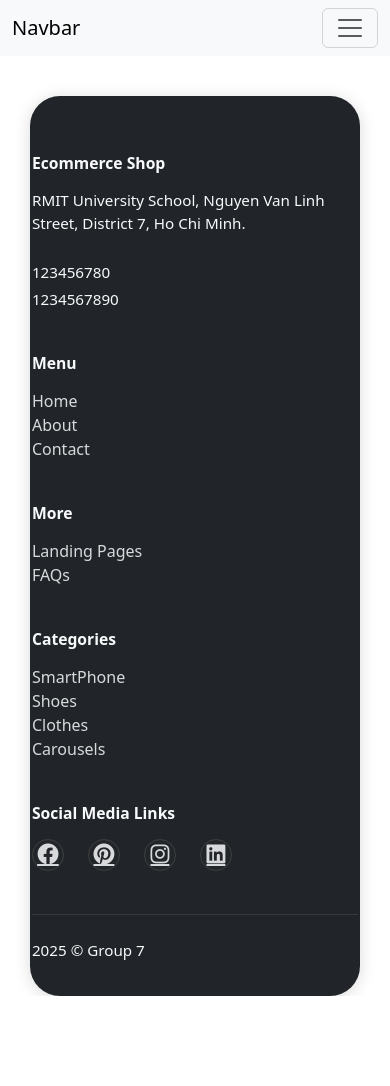
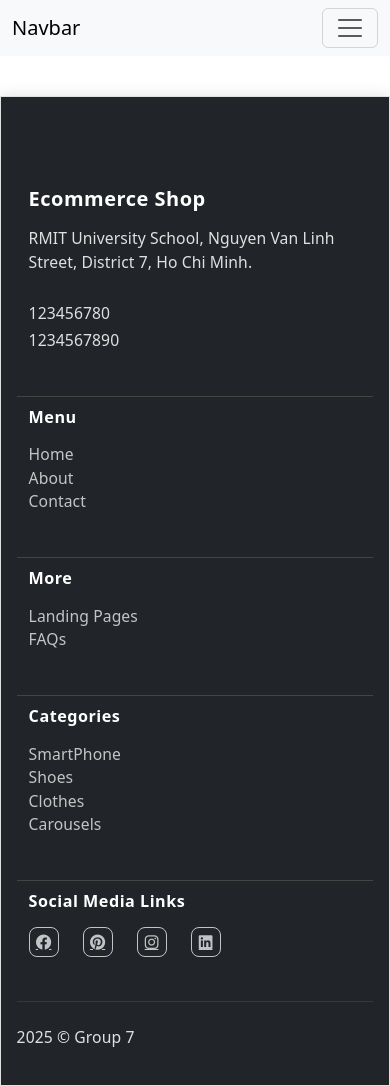
Before and after one commit to Vong1207/Group-Project-Fullstack, a React (Vite) app in the folder client/: page / in a window 390 px wide. Before the commit the page ends 996 px from the top, so only its background shows below. Built offline with nearby package versions, Linux system fonts and the light colour scheme.

Commit message:
fix Footer

```diff
--- a/client/package.json
+++ b/client/package.json
@@ -10,6 +10,7 @@
     "preview": "vite preview"
   },
   "dependencies": {
+    "bootstrap": "^5.3.7",
     "react": "^19.1.1",
     "react-dom": "^19.1.1",
     "react-router-dom": "^7.8.0"
--- a/client/src/pages/partials/Footer.css
+++ b/client/src/pages/partials/Footer.css
@@ -1,23 +1,62 @@
+/* Heading phụ cho mobile */
+.footer-title-sub {
+  font-size: 1.08rem;
+  font-weight: 600;
+  margin-bottom: 0.7rem;
+}
+
+@media (max-width: 767.98px) {
+  .footer-title-main {
+    font-size: 1.25rem;
+    font-weight: 800;
+    margin-bottom: 1rem;
+  }
+  .footer-title-sub {
+    font-size: 1.01rem;
+    font-weight: 600;
+    margin-bottom: 0.6rem;
+  }
+  .footer-col-sub {
+    border-top: 1px solid #444;
+    padding-top: 0.7rem;
+  }
+  .footer-col-sub:first-child {
+    border-top: none;
+    padding-top: 0;
+  }
+}
 
 footer.footer {
   background: #232629;
   color: #fff;
   font-size: 1rem;
   box-shadow: 0 2px 16px rgba(0,0,0,0.15);
-  border-radius: 30px;
+  border-radius: 0;
   margin-top: 40px;
-  margin-inline: 30px;
+  margin-inline: 0;
+  width: 100vw;
+  position: relative;
+  left: 0;
+  right: 0;
+  transform: none;
 }
 
 footer .container {
   max-width: 1200px;
-  padding: 30px 100px;
+  /* padding: 48px 60px 24px 60px; */
 }
 
 footer h5 {
-  font-weight: 700;
+  font-weight: 600;
   margin-bottom: 1rem;
-  font-size: 1.25rem;
+  font-size: 1.15rem;
+}
+
+footer .footer-title-main {
+  font-size: 1.5rem;
+  font-weight: 800;
+  letter-spacing: 0.5px;
+  margin-bottom: 1.2rem;
 }
 
 footer ul {
@@ -67,7 +106,7 @@ footer hr {
 
 @media (max-width: 991.98px) {
   footer .container {
-    padding: 24px 10px;
+    padding: 32px 24px 16px 24px;
   }
   footer .row > div {
     margin-bottom: 1.5rem;
@@ -84,7 +123,7 @@ footer hr {
 
 @media (max-width: 767.98px) {
   footer .container {
-    padding: 18px 2vw;
+    padding: 18px 4vw 10px 4vw;
   }
   footer .row {
     flex-direction: column;
@@ -97,6 +136,12 @@ footer hr {
   footer h5 {
     font-size: 1rem;
     margin-bottom: 0.7rem;
+    font-weight: 600;
+  }
+  footer .footer-title-main {
+    font-size: 1.25rem;
+    font-weight: 800;
+    margin-bottom: 1rem;
   }
   footer .d-flex.gap-3 a {
     width: 32px;
@@ -111,18 +156,72 @@ footer hr {
   footer .mb-2.mb-md-0 {
     margin-bottom: 0.5rem !important;
   }
+  footer .row > div:not(:first-child) {
+    border-top: 1px solid #444;
+    padding-top: 0.7rem;
+  }
 }
 
 @media (max-width: 575.98px) {
   footer.footer {
+    font-size: 0.95rem;
+    border-radius: 0;
     margin-inline: 0;
-    border-radius: 0;
-    font-size: 0.95rem;
+    border: 1px solid #e0e0e0;
+    background: #232629;
+    box-shadow: 0 2px 8px rgba(0,0,0,0.08);
   }
   footer .container {
-    padding: 10px 0.5vw;
+    padding: 18px 4vw 12px 4vw;
   }
   footer h5 {
+    font-size: 1.08rem;
+    font-weight: 600;
+    letter-spacing: 0.5px;
+    margin-bottom: 0.6rem;
+    color: #fff;
+    text-align: left;
+  }
+  footer .row > div, footer .row {
+    text-align: left;
+  }
+  footer p, footer div, footer ul, footer li, footer a {
+    font-weight: 400;
+    color: #e0e0e0;
     font-size: 0.98rem;
+    letter-spacing: 0.1px;
+  }
+  footer .d-flex.gap-3 a {
+    width: 30px;
+    height: 30px;
+    font-size: 0.98rem;
+    border-radius: 8px;
+    border: 1px solid #e0e0e0;
+    background: #232629;
+    color: #e0e0e0;
+  }
+  footer .d-flex.gap-3 a:hover {
+    background: #0d6efd;
+    color: #fff;
+    border-color: #0d6efd;
+  }
+  footer hr {
+    border-color: #e0e0e0;
+    margin: 10px 0;
+  }
+  footer .d-flex.flex-md-row {
+    flex-direction: column !important;
+    align-items: flex-start !important;
+    gap: 0.7rem;
+  }
+  footer .mb-2.mb-md-0 {
+    margin-bottom: 0.5rem !important;
+  }
+  footer .container, footer .row {
+    width: 100%;
+    margin: 0;
+  }
+  footer .container {
+    max-width: 100vw;
   }
 }
--- a/client/src/pages/partials/Footer.jsx
+++ b/client/src/pages/partials/Footer.jsx
@@ -2,47 +2,47 @@ import './Footer.css'
 
 export default function Footer() {
     return (
-        <footer className="footer bg-dark text-light pt-5 pb-3" style={{boxShadow: '0 2px 16px rgba(0,0,0,0.15)', marginTop: '40px', marginInline: '30px', borderRadius: '30px'}}>
+        <footer className="footer bg-dark text-light pt-5 pb-3" style={{boxShadow: '0 2px 16px rgba(0,0,0,0.15)', marginTop: '40px'}}>
             <div className="container">
                 <div className="row gy-4">
                     <div className="col-md-3">
-                        <h5 className="fw-bold mb-3">Ecommerce Shop</h5>
+                        <h5 className="mb-3 footer-title-main">Ecommerce Shop</h5>
                         <p className="mb-1">RMIT University School, Nguyen Van Linh Street, District 7, Ho Chi Minh.</p>
                         <br />
                         <div className="mb-1">123456780</div>
                         <div>1234567890</div>
                     </div>
-                    <div className="col-md-2">
-                        <h5 className="fw-bold mb-3">Menu</h5>
+                    <div className="col-md-2 footer-col-sub">
+                        <h5 className="mb-3 footer-title-sub">Menu</h5>
                         <ul className="list-unstyled">
-                            <li><a href="#" className="text-light text-decoration-none">Home</a></li>
-                            <li><a href="#" className="text-light text-decoration-none">About</a></li>
-                            <li><a href="#" className="text-light text-decoration-none">Contact</a></li>
+                        <li><a href="#" className="text-decoration-none">Home</a></li>
+                        <li><a href="#" className="text-decoration-none">About</a></li>
+                        <li><a href="#" className="text-decoration-none">Contact</a></li>
                         </ul>
                     </div>
-                    <div className="col-md-2">
-                        <h5 className="fw-bold mb-3">More</h5>
+                    <div className="col-md-2 footer-col-sub">
+                        <h5 className="mb-3 footer-title-sub">More</h5>
                         <ul className="list-unstyled">
-                            <li><a href="#" className="text-light text-decoration-none">Landing Pages</a></li>
-                            <li><a href="#" className="text-light text-decoration-none">FAQs</a></li>
+                        <li><a href="#" className="text-decoration-none">Landing Pages</a></li>
+                        <li><a href="#" className="text-decoration-none">FAQs</a></li>
                         </ul>
                     </div>
-                    <div className="col-md-2">
-                        <h5 className="fw-bold mb-3">Categories</h5>
+                    <div className="col-md-2 footer-col-sub">
+                        <h5 className="mb-3 footer-title-sub">Categories</h5>
                         <ul className="list-unstyled">
-                            <li><a href="#" className="text-light text-decoration-none">SmartPhone</a></li>
-                            <li><a href="#" className="text-light text-decoration-none">Shoes</a></li>
-                            <li><a href="#" className="text-light text-decoration-none">Clothes</a></li>
-                            <li><a href="#" className="text-light text-decoration-none">Carousels</a></li>
+                        <li><a href="#" className="text-decoration-none">SmartPhone</a></li>
+                        <li><a href="#" className="text-decoration-none">Shoes</a></li>
+                        <li><a href="#" className="text-decoration-none">Clothes</a></li>
+                        <li><a href="#" className="text-decoration-none">Carousels</a></li>
                         </ul>
                     </div>
-                    <div className="col-md-3">
-                        <h5 className="fw-bold mb-3">Social Media Links</h5>
+                    <div className="col-md-3 footer-col-sub">
+                        <h5 className="mb-3 footer-title-sub">Social Media Links</h5>
                         <div className="d-flex gap-3">
-                            <a href="#" className="text-light fs-4"><i className="fab fa-facebook"></i></a>
-                            <a href="#" className="text-light fs-4"><i className="fab fa-pinterest"></i></a>
-                            <a href="#" className="text-light fs-4"><i className="fab fa-instagram"></i></a>
-                            <a href="#" className="text-light fs-4"><i className="fab fa-linkedin"></i></a>
+                            <a href="#"><i className="fab fa-facebook"></i></a>
+                            <a href="#"><i className="fab fa-pinterest"></i></a>
+                            <a href="#"><i className="fab fa-instagram"></i></a>
+                            <a href="#"><i className="fab fa-linkedin"></i></a>
                         </div>
                     </div>
                 </div>
```
Also changed, not shown: 1 other file (tests, documents, lock files or other folders).
